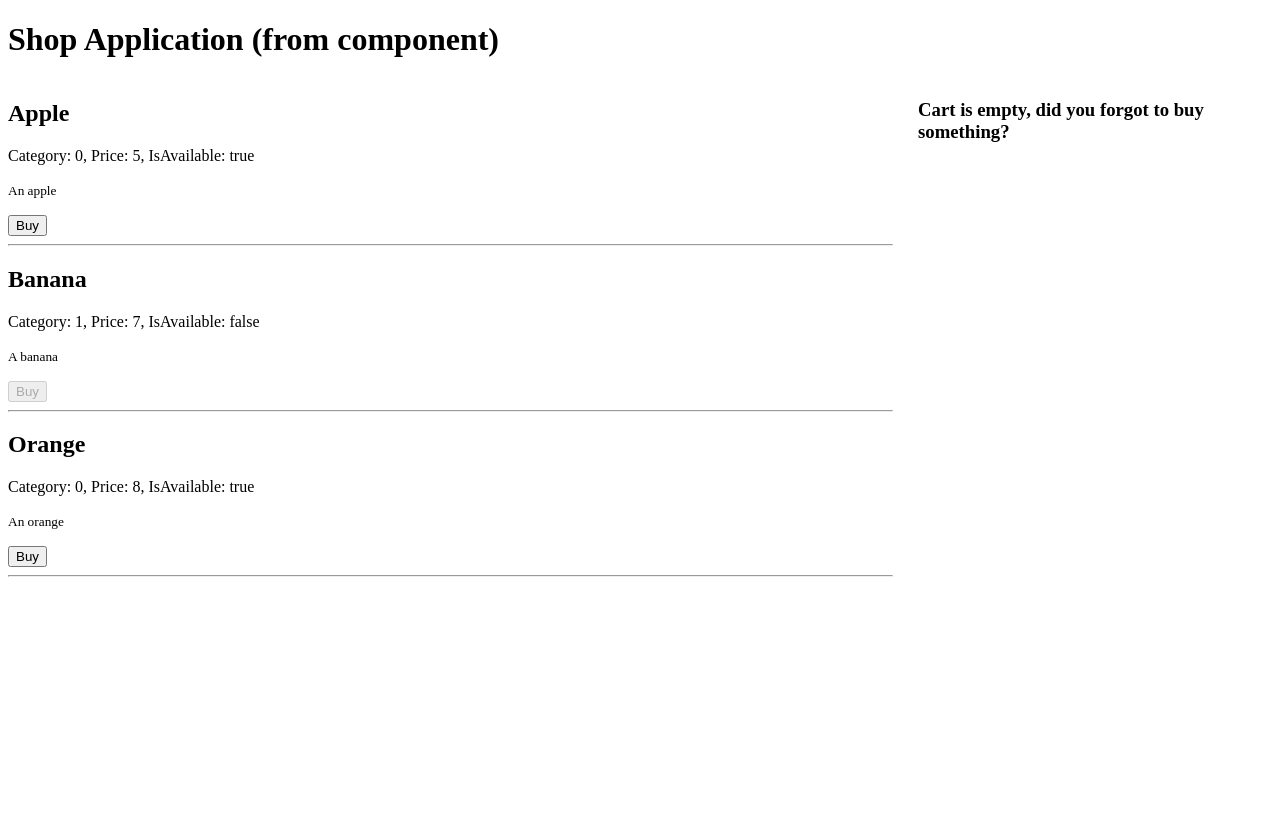
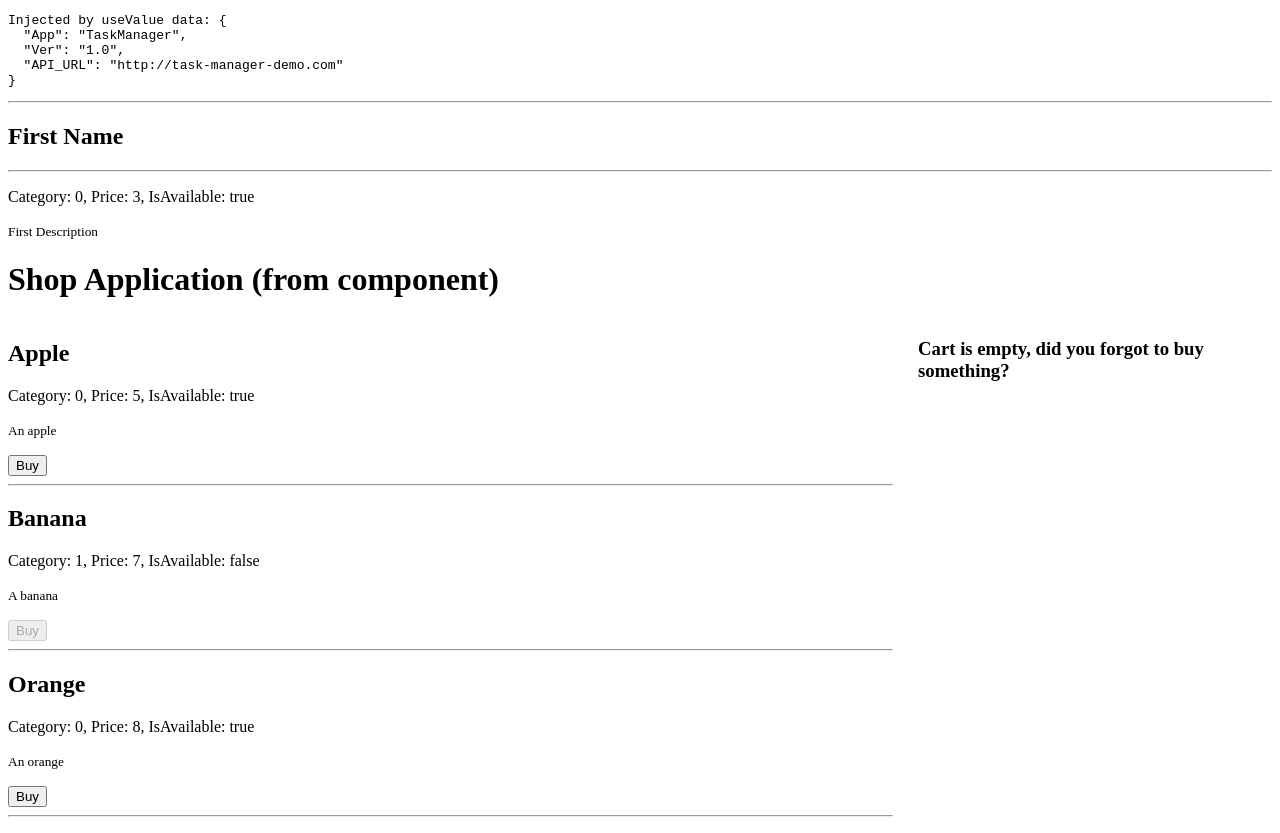
Before and after one commit to a-tem/vz-ng27-project-introduction, an Angular app: page / in a window 1280 px wide. Before the commit the page ends 800 px from the top, so only its background shows below. Built offline with nearby package versions, Linux system fonts and the light colour scheme.

Commit message:
task 4 done

```diff
--- a/src/app/app.component.html
+++ b/src/app/app.component.html
@@ -1,4 +1,5 @@
-<!--<app-first></app-first>-->
+<app-first></app-first>
+
 <h1 #appName></h1>
 
 <div class="main">
--- a/src/app/core/components/first/first.component.html
+++ b/src/app/core/components/first/first.component.html
@@ -1,3 +1,5 @@
+<pre>Injected by useValue data: {{ constAppData | json }}</pre>
+<hr>
 <h2>{{ name }}</h2>
 <hr>
 <p>Category: {{ category }}, Price: {{ price }}, IsAvailable: {{ isAvailable }}</p>
--- a/src/app/core/components/first/first.component.ts
+++ b/src/app/core/components/first/first.component.ts
@@ -1,10 +1,17 @@
-import {Component, OnInit} from '@angular/core';
+import {Component, Inject, InjectionToken, OnInit} from '@angular/core';
 import {ECategoryEnum} from '@shared/enums/category.enum';
+import {Constant} from '@shared/models/const.model';
+import {CONSTANT_SERVICE} from '@core/services/constant.service';
+
+const CONST = new InjectionToken<Constant>('Constant Service');
 
 @Component({
   selector: 'app-first',
   templateUrl: './first.component.html',
-  styleUrls: ['./first.component.scss']
+  styleUrls: ['./first.component.scss'],
+  providers: [
+    { provide: CONST, useValue: CONSTANT_SERVICE}
+  ]
 })
 export class FirstComponent implements OnInit {
 
@@ -14,7 +21,9 @@ export class FirstComponent implements OnInit {
   category: ECategoryEnum = ECategoryEnum.First;
   isAvailable = true;
 
-  constructor() { }
+  constructor(
+    @Inject(CONST) public constAppData: Constant
+  ) { }
 
   ngOnInit(): void {
   }
--- /dev/null
+++ b/src/app/core/services/constant.service.ts
@@ -0,0 +1,7 @@
+import {Constant} from '@shared/models/const.model';
+
+export const CONSTANT_SERVICE: Constant = {
+  App: 'TaskManager',
+  Ver: '1.0',
+  API_URL: 'http://task-manager-demo.com',
+};
--- /dev/null
+++ b/src/app/shared/models/const.model.ts
@@ -0,0 +1,5 @@
+export class Constant {
+  App: string;
+  Ver: string;
+  API_URL: string;
+}
```
Also changed, not shown: 2 other files (tests, documents, lock files or other folders).
